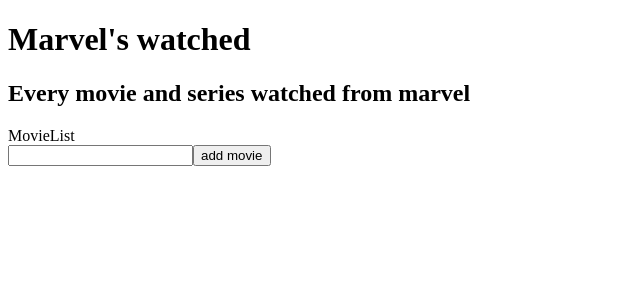
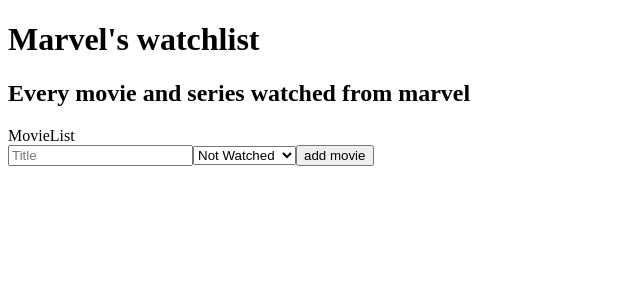
Before and after one commit to MatheusPese/Learning-React, a React (Vite) app in the folder First Project/: page / in a window 1280 px wide. Shown: the top 300 px of the page, without its empty margins (0-640 px from the left). Built offline with nearby package versions, Linux system fonts and the light colour scheme.

Commit message:
modified placeholders of movie inputs

```diff
--- a/First Project/src/App.tsx
+++ b/First Project/src/App.tsx
@@ -1,14 +1,21 @@
 import React from 'react';
 import MovieList from './MovieList';
+
 const App = () => {
   return (
   <>
-  <h1>Marvel's watched</h1>
+  <h1>Marvel's watchlist</h1>
   <h2>Every movie and series watched from marvel</h2>
 
   <MovieList/>
   <label>
-    <input></input>
+    <input placeholder='Title'></input>
+    <select name="Status">
+      <option value="Not Watched">Not Watched</option>
+      <option value="Watched">Watched</option>
+      <option value="Droped">Droped</option>
+      <option value="Plan to watch">Plan to watch</option>
+    </select>
     <button>add movie</button>
   </label>
  </>
```
